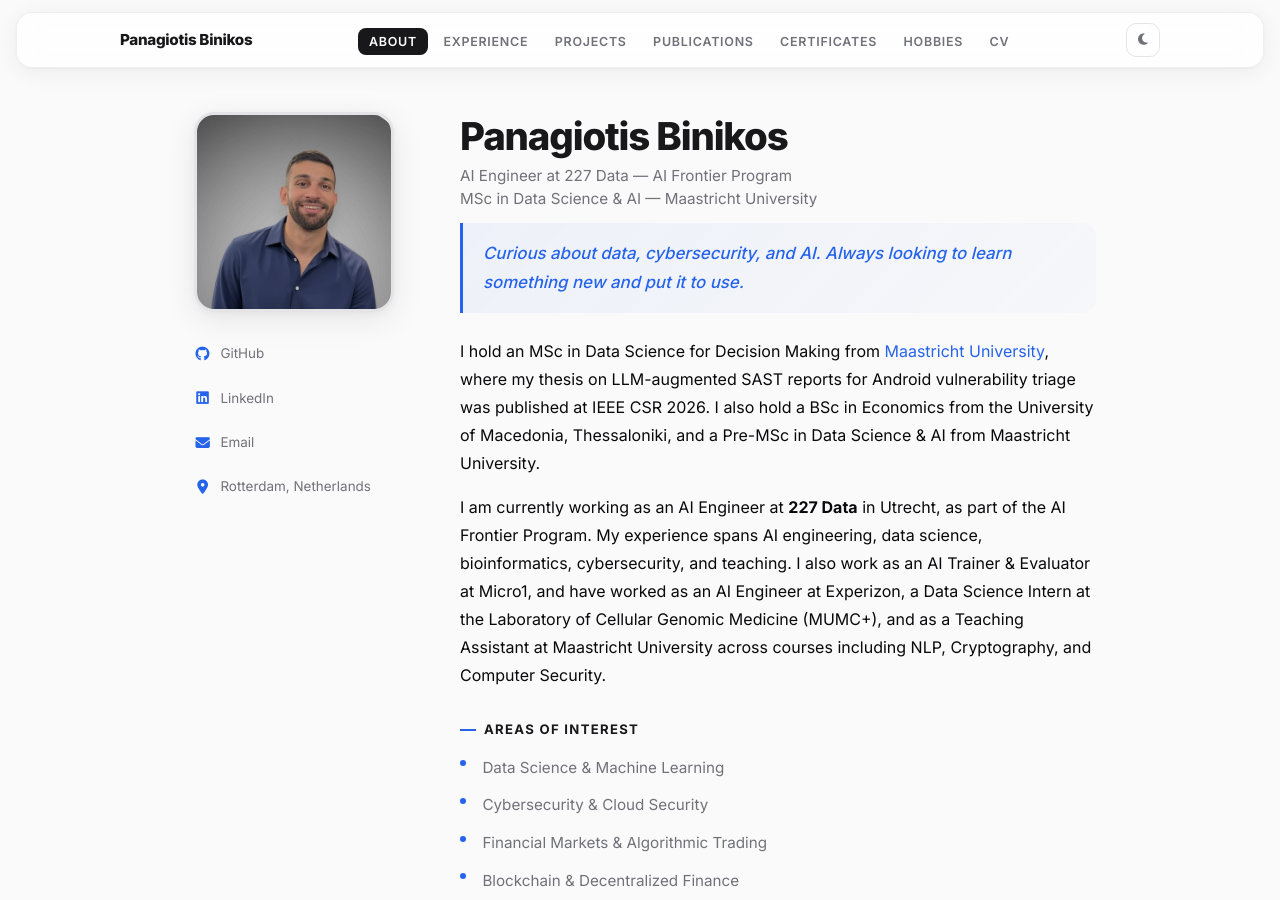
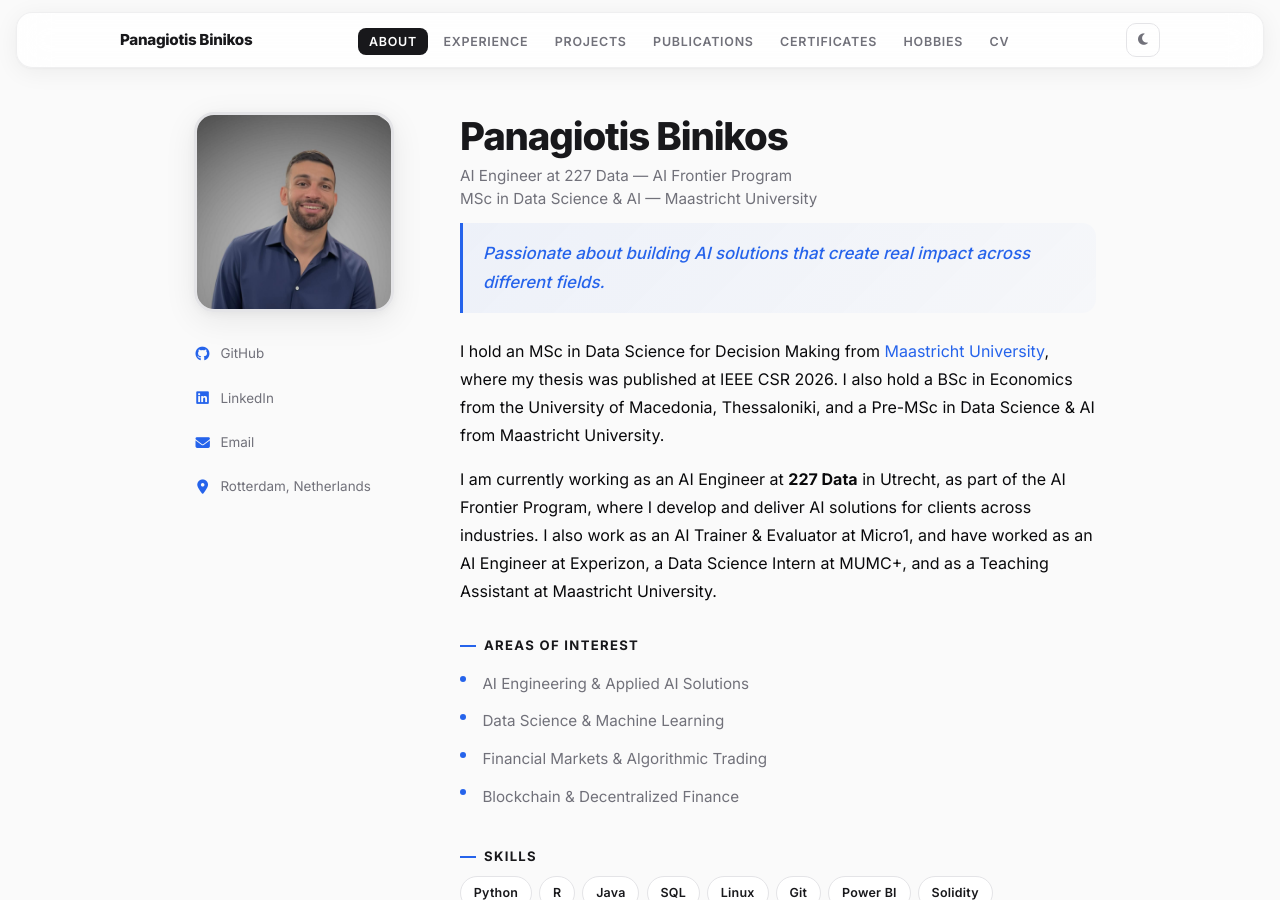
Before and after one commit to PanosBin/PanosBin.github.io, a Jekyll site: the page built from index.md, in a window 1280 px wide and 900 px high. Built offline with Jekyll 4.4.1, drawn with Linux system fonts in a browser that asks for light colours.

Commit message:
Refocus About page toward AI solutions, less cybersecurity-oriented

```diff
--- a/index.md
+++ b/index.md
@@ -47,29 +47,28 @@ permalink: /
     </p>
 
     <p class="about__tagline">
-      Curious about data, cybersecurity, and AI. Always looking to learn something new and put it to use.
+      Passionate about building AI solutions that create real impact across different fields.
     </p>
 
 <p>
   I hold an MSc in Data Science for Decision Making from
   <a href="https://www.maastrichtuniversity.nl" target="_blank" rel="noopener noreferrer">Maastricht University</a>,
-  where my thesis on LLM-augmented SAST reports for Android vulnerability triage was published at
-  IEEE CSR 2026. I also hold a BSc in Economics from the University of Macedonia, Thessaloniki,
+  where my thesis was published at IEEE CSR 2026.
+  I also hold a BSc in Economics from the University of Macedonia, Thessaloniki,
   and a Pre-MSc in Data Science &amp; AI from Maastricht University.
 </p>
 
 <p>
-  I am currently working as an AI Engineer at <strong>227 Data</strong> in Utrecht, as part of the AI Frontier Program.
-  My experience spans AI engineering, data science, bioinformatics, cybersecurity, and teaching.
+  I am currently working as an AI Engineer at <strong>227 Data</strong> in Utrecht, as part of the AI Frontier Program,
+  where I develop and deliver AI solutions for clients across industries.
   I also work as an AI Trainer &amp; Evaluator at Micro1, and have worked as an AI Engineer at Experizon,
-  a Data Science Intern at the Laboratory of Cellular Genomic Medicine (MUMC+),
-  and as a Teaching Assistant at Maastricht University across courses including NLP, Cryptography, and Computer Security.
+  a Data Science Intern at MUMC+, and as a Teaching Assistant at Maastricht University.
 </p>
 
     <h3>Areas of Interest</h3>
     <ul class="interests-list">
+      <li>AI Engineering &amp; Applied AI Solutions</li>
       <li>Data Science &amp; Machine Learning</li>
-      <li>Cybersecurity &amp; Cloud Security</li>
       <li>Financial Markets &amp; Algorithmic Trading</li>
       <li>Blockchain &amp; Decentralized Finance</li>
     </ul>
```
